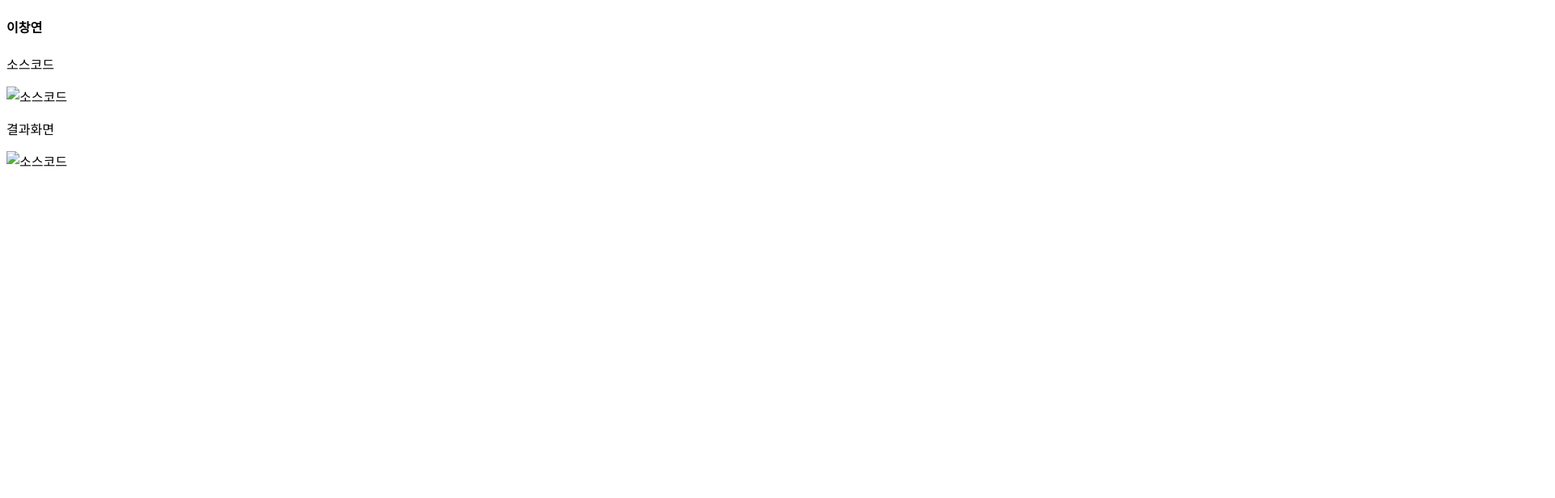
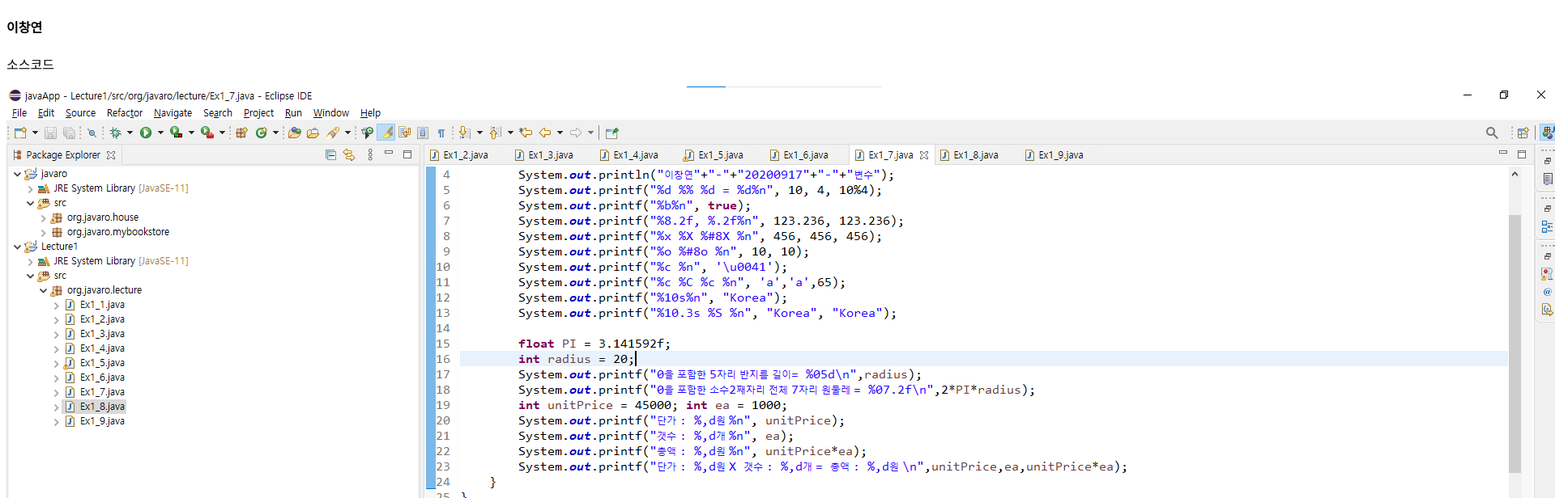
Before and after one commit to ichangy/ichangy.github.io, a plain HTML site: page java/202009177.html in a window 1280 px wide. Shown: the top 616 px of the page at 81% size, 1920 px wide, since content can reach past the window. Drawn offline with nearby package versions, Linux system fonts and the light colour scheme.

Commit message:
Update 202009177.html

```diff
--- a/java/202009177.html
+++ b/java/202009177.html
@@ -11,12 +11,12 @@
 <body><header></header><section>
  <h4>이창연</h4><p>소스코드</p>
  <picture>
-  <source media="(min-width: 768px)" srcset="./Ex_7.png"/>
-  <img src="./Ex_7small.png" alt="소스코드"style=width:auto;"/>
+  <source media="(min-width: 768px)" srcset="./Ex1_7.png"/>
+  <img src="./Ex1_7small.png" alt="소스코드"style=width:auto;"/>
  </picture>
  <p>결과화면</p>
  <picture>
-  <source media="(min-width: 768px)" srcset="./Ex_7.png"/>
-  <img src="./Ex_7small.png" alt="소스코드"style=width:auto;"/>
+  <source media="(min-width: 768px)" srcset="./Ex1_7.png"/>
+  <img src="./Ex1_7small.png" alt="소스코드"style=width:auto;"/>
  </picture>
 </section></body></html>
```
